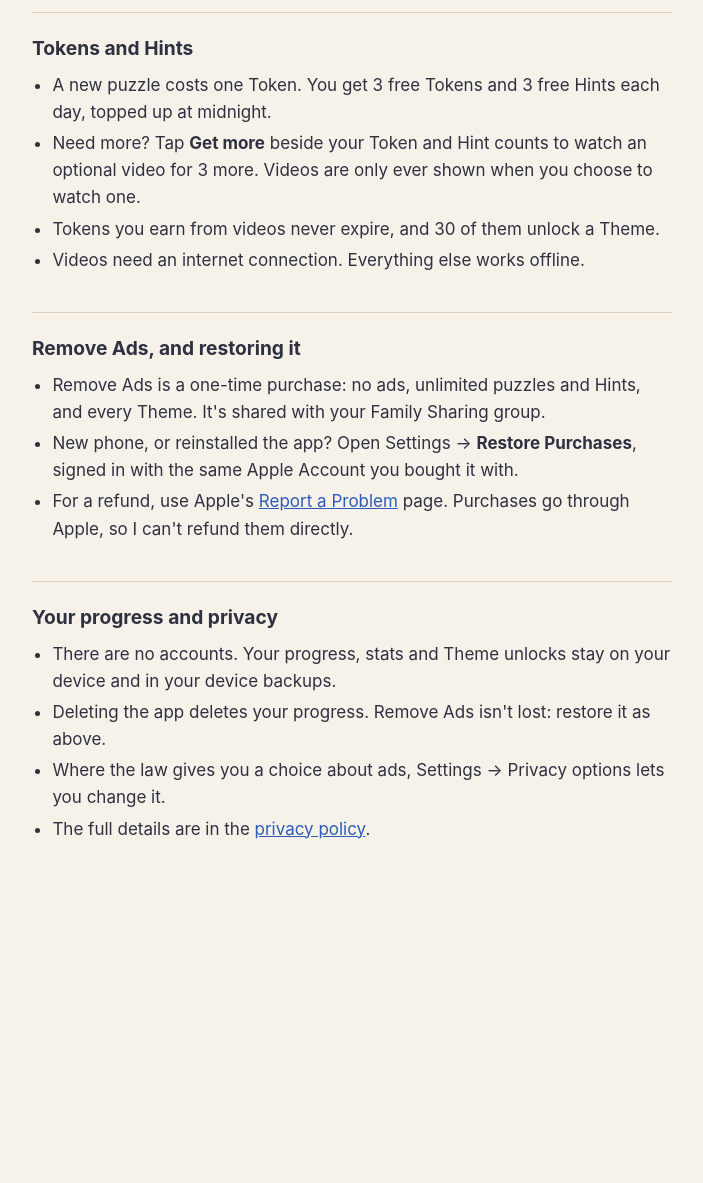
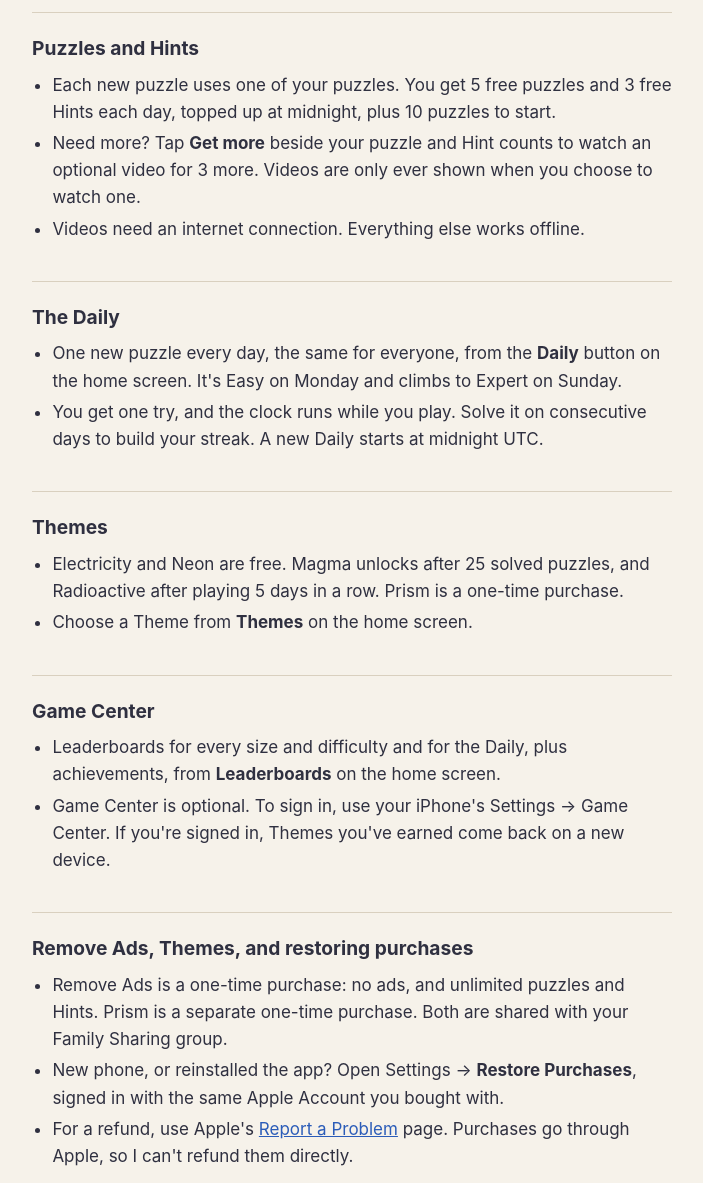
Before and after one commit to lwood54/lwood54.github.io, a plain HTML site: page support/twisty-net/index.html in a window 1280 px wide. Shown: the part 540-1723 px from the top of the page, without its empty margins (288-991 px from the left). Before the commit the page ends 1457 px from the top, so only its background shows below. Drawn offline with Linux system fonts and the light colour scheme.

Commit message:
Twisty Net support: puzzles, the Daily, Themes, Game Center
Co-Authored-By: Claude Opus 5.5 <noreply@anthropic.com>

```diff
--- a/support/twisty-net/index.html
+++ b/support/twisty-net/index.html
@@ -26,20 +26,43 @@
 </section>
 
 <section>
-<h2>Tokens and Hints</h2>
+<h2>Puzzles and Hints</h2>
 <ul>
-<li>A new puzzle costs one Token. You get 3 free Tokens and 3 free Hints each day, topped up at midnight.</li>
-<li>Need more? Tap <strong>Get more</strong> beside your Token and Hint counts to watch an optional video for 3 more. Videos are only ever shown when you choose to watch one.</li>
-<li>Tokens you earn from videos never expire, and 30 of them unlock a Theme.</li>
+<li>Each new puzzle uses one of your puzzles. You get 5 free puzzles and 3 free Hints each day, topped up at midnight, plus 10 puzzles to start.</li>
+<li>Need more? Tap <strong>Get more</strong> beside your puzzle and Hint counts to watch an optional video for 3 more. Videos are only ever shown when you choose to watch one.</li>
 <li>Videos need an internet connection. Everything else works offline.</li>
 </ul>
 </section>
 
 <section>
-<h2>Remove Ads, and restoring it</h2>
+<h2>The Daily</h2>
 <ul>
-<li>Remove Ads is a one-time purchase: no ads, unlimited puzzles and Hints, and every Theme. It's shared with your Family Sharing group.</li>
-<li>New phone, or reinstalled the app? Open Settings → <strong>Restore Purchases</strong>, signed in with the same Apple Account you bought it with.</li>
+<li>One new puzzle every day, the same for everyone, from the <strong>Daily</strong> button on the home screen. It's Easy on Monday and climbs to Expert on Sunday.</li>
+<li>You get one try, and the clock runs while you play. Solve it on consecutive days to build your streak. A new Daily starts at midnight UTC.</li>
+</ul>
+</section>
+
+<section>
+<h2>Themes</h2>
+<ul>
+<li>Electricity and Neon are free. Magma unlocks after 25 solved puzzles, and Radioactive after playing 5 days in a row. Prism is a one-time purchase.</li>
+<li>Choose a Theme from <strong>Themes</strong> on the home screen.</li>
+</ul>
+</section>
+
+<section>
+<h2>Game Center</h2>
+<ul>
+<li>Leaderboards for every size and difficulty and for the Daily, plus achievements, from <strong>Leaderboards</strong> on the home screen.</li>
+<li>Game Center is optional. To sign in, use your iPhone's Settings → Game Center. If you're signed in, Themes you've earned come back on a new device.</li>
+</ul>
+</section>
+
+<section>
+<h2>Remove Ads, Themes, and restoring purchases</h2>
+<ul>
+<li>Remove Ads is a one-time purchase: no ads, and unlimited puzzles and Hints. Prism is a separate one-time purchase. Both are shared with your Family Sharing group.</li>
+<li>New phone, or reinstalled the app? Open Settings → <strong>Restore Purchases</strong>, signed in with the same Apple Account you bought with.</li>
 <li>For a refund, use Apple's <a href="https://reportaproblem.apple.com">Report a Problem</a> page. Purchases go through Apple, so I can't refund them directly.</li>
 </ul>
 </section>
@@ -47,8 +70,8 @@
 <section>
 <h2>Your progress and privacy</h2>
 <ul>
-<li>There are no accounts. Your progress, stats and Theme unlocks stay on your device and in your device backups.</li>
-<li>Deleting the app deletes your progress. Remove Ads isn't lost: restore it as above.</li>
+<li>No account needed. Your progress, stats and Themes stay on your device and in your device backups.</li>
+<li>Deleting the app deletes your progress. Purchases aren't lost: restore them as above.</li>
 <li>Where the law gives you a choice about ads, Settings → Privacy options lets you change it.</li>
 <li>The full details are in the <a href="../../policies/twisty-net/">privacy policy</a>.</li>
 </ul>
```
